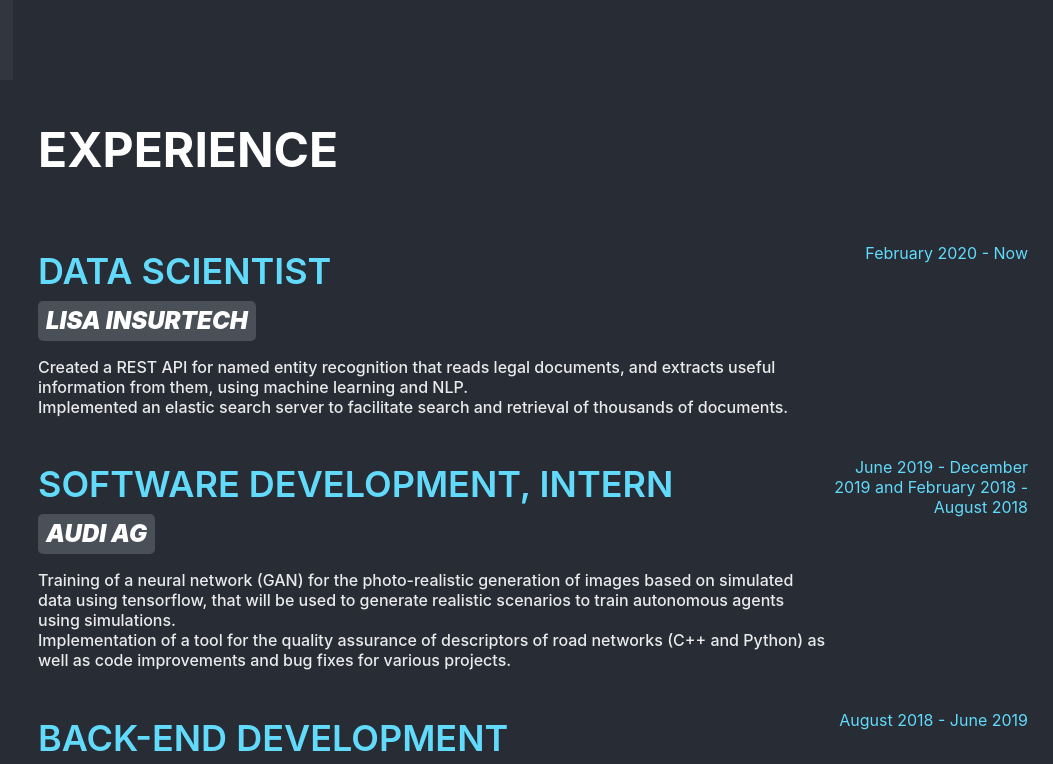
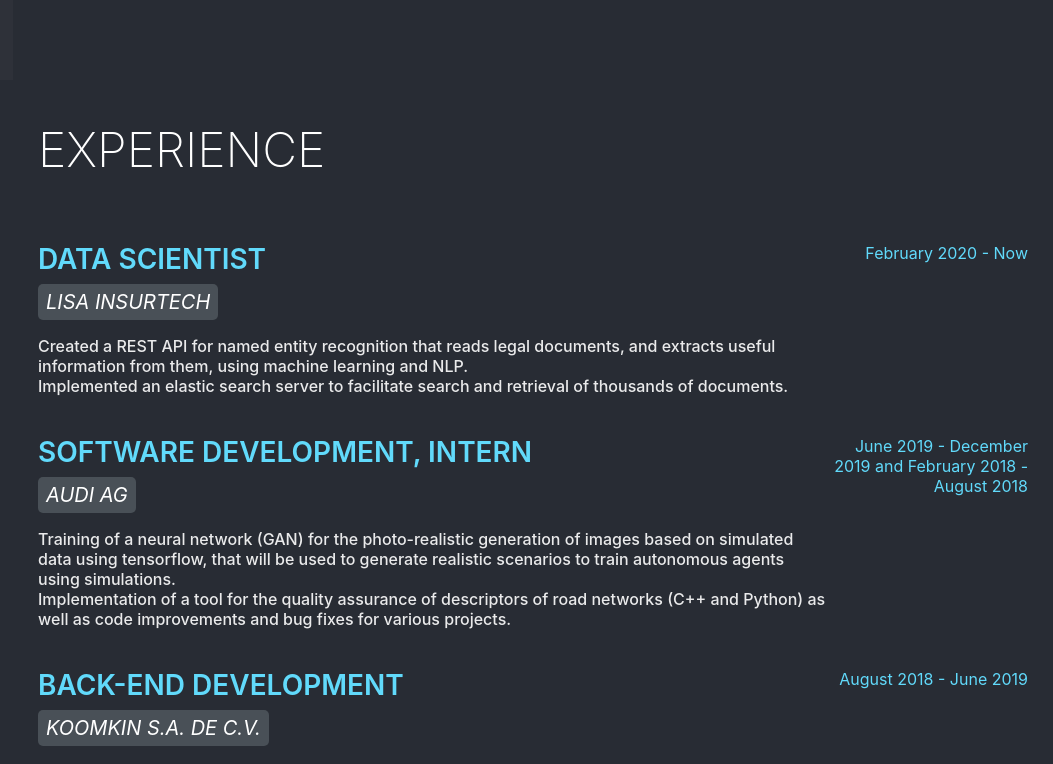
Before and after one commit to Zetinator/react_webpage, a React (Create React App) app: page / in a window 1280 px wide. Shown: the part 720-1484 px from the top of the page, without its empty margins (227-1280 px from the left). Built offline with nearby package versions, Linux system fonts and the light colour scheme; the HTML template or start-up script is replaced by a standard one.

Commit message:
sharper text on titles and buttons

```diff
--- a/src/App.css
+++ b/src/App.css
@@ -46,7 +46,7 @@ body {
 
 .nav-bar {
   display: none;
-  background-color: #32363e;
+  background-color: rgba(50, 54, 62, .6);
   /*background-color: #1e222a;*/
   color: white;
   height: 100vh;
@@ -96,7 +96,7 @@ body {
 h1,
 h2,
 h3 {
-  font-weight: 700;
+  font-weight: 150;
   text-transform: uppercase;
 }
 
@@ -119,15 +119,15 @@ h1.gross {
 }
 
 h2 {
-  font-size: calc(1.5rem + 1.5vmin);
+  font-size: calc(1rem + 1.5vmin);
   font-weight: 600;
   margin-bottom: 0.5rem;
 }
 
 h3 {
-  font-size: calc(1rem + 1.5vmin);
+  font-size: calc(1rem + 1vmin);
   font-style: italic;
-  font-weight: 1000;
+  font-weight: 400;
   margin-top: 0.5rem;
   margin-bottom: 0.5rem;
   color: white !important;
@@ -313,7 +313,7 @@ p.date {
 
 .pulsing-link a {
   display: inline-block;
-  height: 2.5rem;
+  height: calc(1.5rem + 1.5vmin);
   padding-left: 0.5rem;
   padding-right: 0.5rem;
   background-color: #495057;
@@ -321,8 +321,8 @@ p.date {
   text-decoration: none;
   border-radius: 5px;
   text-align: center;
-  font-size: 1.5rem;
-  line-height: 2.5rem;
+  font-size: calc(.5rem + 1.5vmin);
+  line-height: calc(1.5rem + 1.5vmin);
   margin-right: 1rem;
   transition: all 0.3s ease-in;
 }
--- a/src/Languages.js
+++ b/src/Languages.js
@@ -15,7 +15,7 @@ export default function Languages() {
           <span role="img" aria-label="book">
             ✅
           </span>{" "}
-          ENGLISH (FLUENT 100/120 TOEFL IBT)
+          ENGLISH (FLUENT C1)
         </h3>
         <h3>
           <span role="img" aria-label="book">
```
